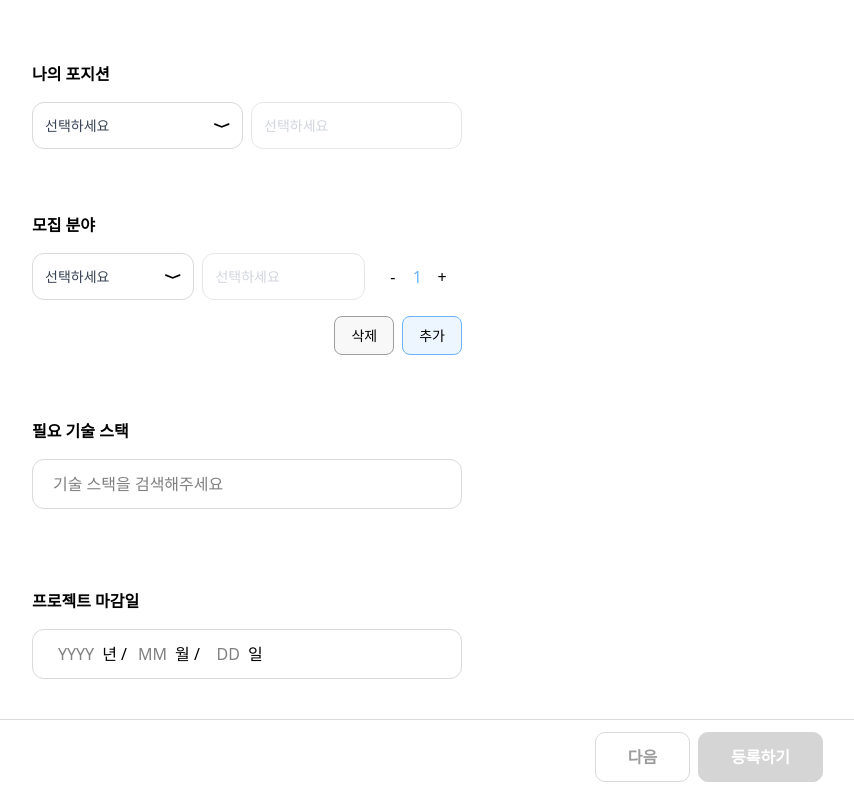
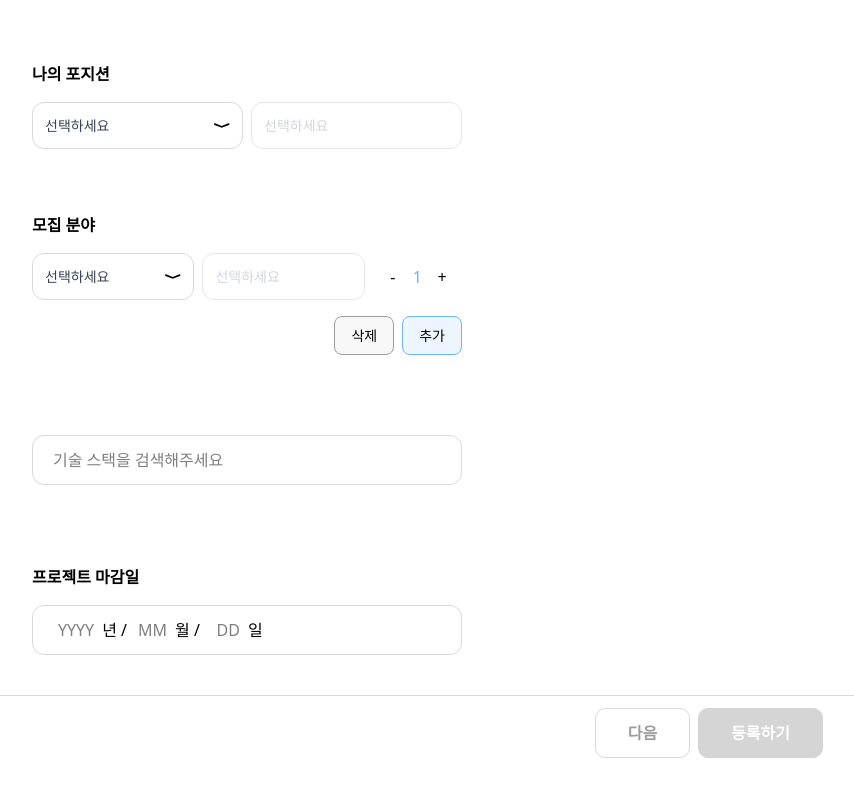
Before and after one commit to WardK-meeTeam/meeteam_front, a Next.js app: page /project-generate-step-1 in a window 1280 px wide. Shown: the part 1035-1829 px from the top of the page, without its empty margins (393-1247 px from the left). After the commit the page ends 1805 px from the top, so only its background shows below. Built offline with nearby package versions, Linux system fonts and the light colour scheme.

Commit message:
[MTM-7] chore: title Props 받도록 변경 및 option이 열려있으면 하이라이트 되도록 수정

```diff
--- a/app/project-generate-step-1/components/TechSearch.tsx
+++ b/app/project-generate-step-1/components/TechSearch.tsx
@@ -5,9 +5,11 @@ import * as icons from "simple-icons";
 import SelectedTech from "./SelectedTech";
 
 export default function TechSearch({
+  title,
   value,
   onChange,
 }: {
+  title: string;
   value: string[];
   onChange: (skills: string[]) => void;
 }) {
@@ -53,7 +55,7 @@ export default function TechSearch({
 
   return (
     <div className="flex flex-col gap-4">
-      <b>필요 기술 스택</b>
+      {title !== "" ? <b>{title}</b> : ""}
 
       <div ref={rootRef} className="relative">
         <input
@@ -62,7 +64,10 @@ export default function TechSearch({
           onClick={() => setOpen(true)}
           onChange={handleChangeSearch}
           placeholder="기술 스택을 검색해주세요"
-          className="w-full rounded-xl py-3 px-5 box-border border border-mtm-light-gray focus:border-mtm-main-blue hover:border-mtm-main-blue outline-0"
+          className={`w-full rounded-xl py-3 px-5 box-border border
+            ${open ? "border-mtm-main-blue" : "border-mtm-light-gray "}
+
+            focus:border-mtm-main-blue hover:border-mtm-main-blue outline-0`}
         />
         {/* 여기는 눌렀을 때 나오는 검색 창 */}
         {open && (
```
